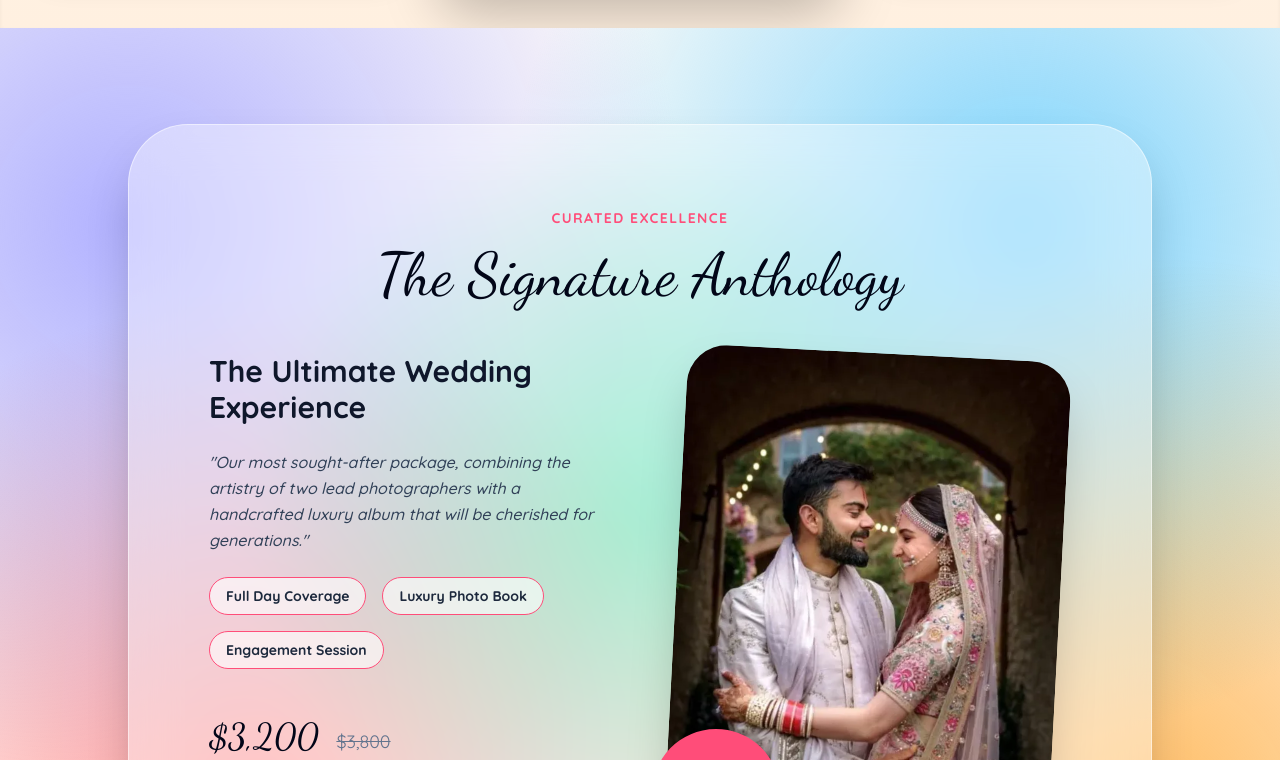
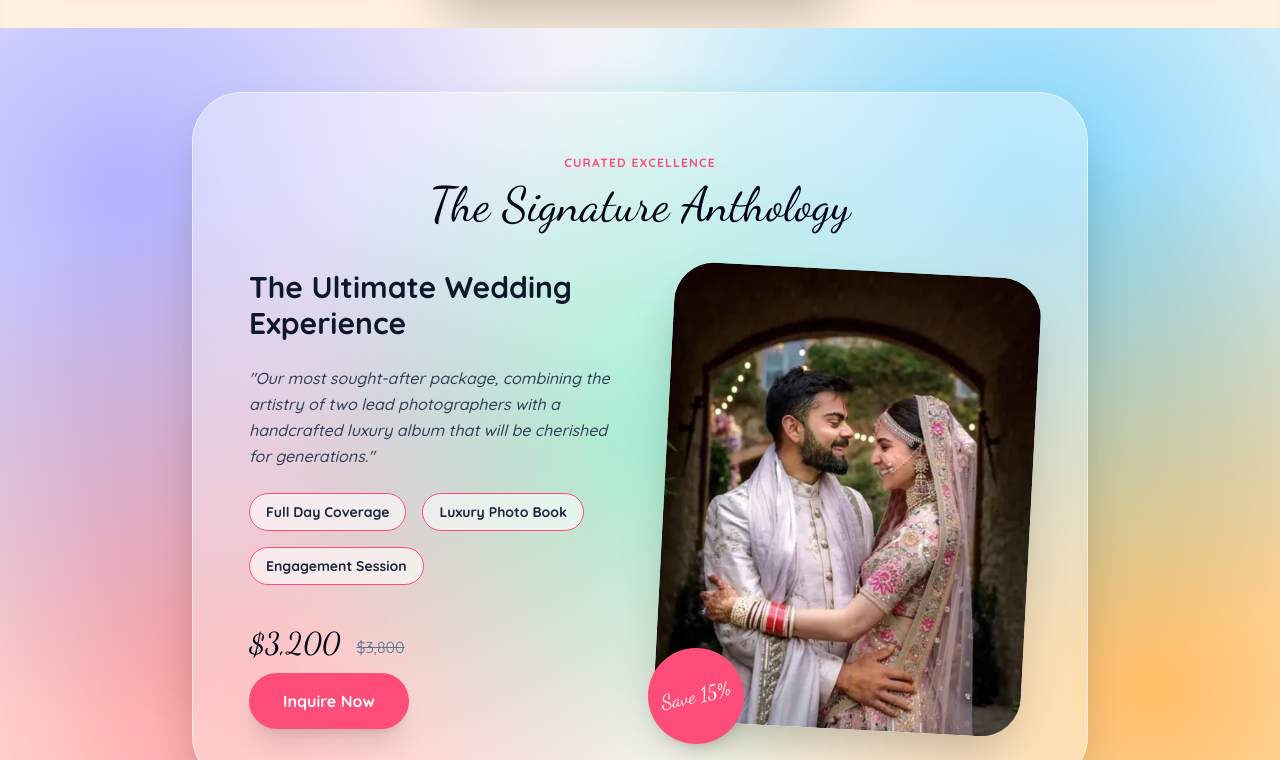
Before and after one commit to 12vaibhav/LoveLoom-Lens, a React (Vite) app: page /services in a window 1280 px wide. Shown: the part 1720-2480 px from the top of the page. Built offline with nearby package versions, Linux system fonts and the light colour scheme.

Commit message:
UI: Downsized 'The Signature Anthology' highlight section for better page proportions.

```diff
--- a/src/pages/Services.tsx
+++ b/src/pages/Services.tsx
@@ -315,11 +315,11 @@ const Services = () => {
       </section>
 
       {/* 5. Popular Packages Highlight section */}
-      <section className="py-16 md:py-24 px-4 sm:px-6 watercolor-bg">
-        <div className="max-w-5xl mx-auto bg-white/40 backdrop-blur-xl rounded-[40px] md:rounded-[60px] p-6 sm:p-8 md:p-12 lg:p-20 border border-white/50 shadow-2xl">
-          <div className="text-center mb-8 md:mb-12">
-            <span className="text-accent-pink font-bold tracking-widest uppercase text-xs sm:text-sm">Curated Excellence</span>
-            <h2 className="font-script text-4xl sm:text-5xl md:text-6xl text-slate-950 mt-4">The Signature Anthology</h2>
+      <section className="py-12 md:py-16 px-4 sm:px-6 watercolor-bg">
+        <div className="max-w-4xl mx-auto bg-white/40 backdrop-blur-xl rounded-[40px] md:rounded-[50px] p-6 sm:p-8 md:p-10 lg:p-14 border border-white/50 shadow-2xl">
+          <div className="text-center mb-6 md:mb-10">
+            <span className="text-accent-pink font-bold tracking-widest uppercase text-[10px] sm:text-xs">Curated Excellence</span>
+            <h2 className="font-script text-3xl sm:text-4xl md:text-5xl text-slate-950 mt-2">The Signature Anthology</h2>
           </div>
           <div className="grid grid-cols-1 md:grid-cols-2 gap-8 md:gap-12 items-center">
             <div className="space-y-4 sm:space-y-6 order-2 md:order-1">
@@ -332,9 +332,9 @@ const Services = () => {
                 <span className="bg-white/60 px-3 py-1.5 sm:px-4 sm:py-2 rounded-full text-xs sm:text-sm font-bold text-slate-800 border border-accent-pink">Luxury Photo Book</span>
                 <span className="bg-white/60 px-3 py-1.5 sm:px-4 sm:py-2 rounded-full text-xs sm:text-sm font-bold text-slate-800 border border-accent-pink">Engagement Session</span>
               </div>
-              <div className="pt-4 sm:pt-6">
-                <div className="text-3xl sm:text-4xl font-script text-slate-950 mb-4">$3,200 <span className="text-base sm:text-lg font-sans text-slate-500 line-through ml-2">$3,800</span></div>
-                <button className="w-full sm:w-auto bg-accent-pink text-white px-8 py-3 sm:px-10 sm:py-4 rounded-full font-bold hover:bg-white hover:text-accent-pink border-2 border-accent-pink transition-all shadow-xl">
+              <div className="pt-3 sm:pt-4">
+                <div className="text-2xl sm:text-3xl font-script text-slate-950 mb-3">$3,200 <span className="text-sm sm:text-base font-sans text-slate-500 line-through ml-2">$3,800</span></div>
+                <button className="w-full sm:w-auto bg-accent-pink text-white px-7 py-3 sm:px-8 sm:py-3.5 rounded-full font-bold text-sm sm:text-base hover:bg-white hover:text-accent-pink border-2 border-accent-pink transition-all shadow-xl">
                   Inquire Now
                 </button>
               </div>
@@ -350,7 +350,7 @@ const Services = () => {
                   referrerPolicy="no-referrer"
                 />
               </div>
-              <div className="absolute -bottom-4 -left-4 sm:-bottom-6 sm:-left-6 w-24 h-24 sm:w-32 sm:h-32 bg-accent-pink rounded-full flex items-center justify-center text-white font-script text-xl sm:text-2xl -rotate-12 shadow-lg">
+              <div className="absolute -bottom-3 -left-3 sm:-bottom-4 sm:-left-4 w-20 h-20 sm:w-24 sm:h-24 bg-accent-pink rounded-full flex items-center justify-center text-white font-script text-lg sm:text-xl -rotate-12 shadow-lg">
                 Save 15%
               </div>
             </div>
```
